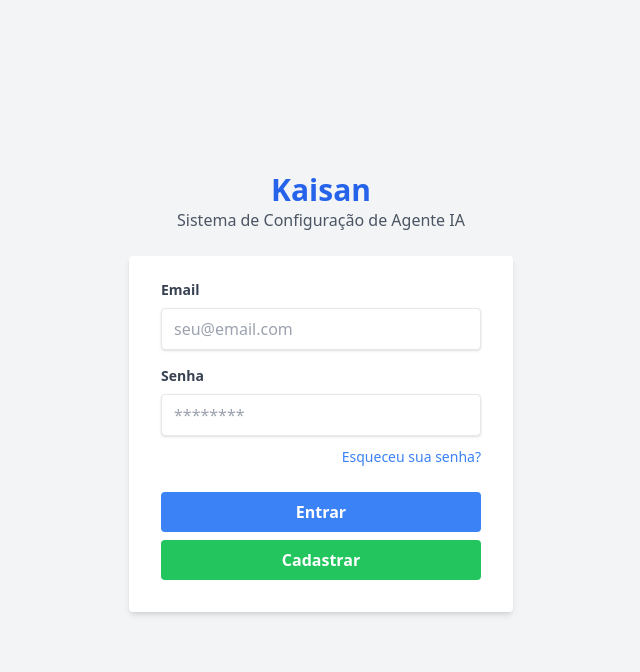
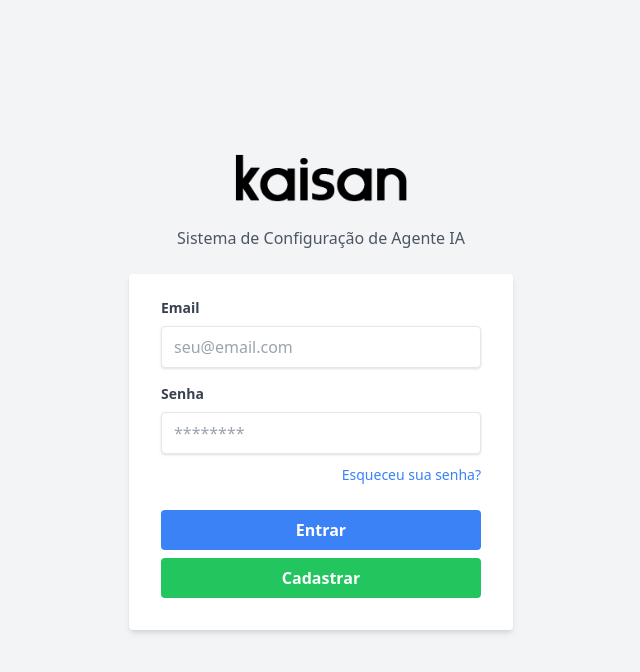
Before and after one commit to juniorbra/kaisan, a Next.js app: page / in a window 1280 px wide. Shown: the top 672 px of the page, without its empty margins (319-959 px from the left). Built offline with nearby package versions, Linux system fonts and the light colour scheme; no server answers; the database is empty.

Commit message:
v2.0.0 logo e ajustes

```diff
--- a/src/components/Auth.tsx
+++ b/src/components/Auth.tsx
@@ -65,7 +65,11 @@ export default function Auth() {
   return (
     <div className="flex flex-col items-center justify-center min-h-screen p-4">
       <div className="w-full max-w-sm text-center mb-6">
-        <h1 className="text-3xl font-bold text-blue-600">Kaisan</h1>
+        <img
+          src="/images/logo-kaisan.png"
+          alt="Logo Kaisan"
+          className="mx-auto mb-6 h-12 w-auto"
+        />
         <p className="text-gray-600">Sistema de Configuração de Agente IA</p>
       </div>
       <div className="w-full max-w-sm">
--- a/src/components/Navbar.tsx
+++ b/src/components/Navbar.tsx
@@ -20,7 +20,11 @@ export default function Navbar({ session }: NavbarProps) {
       <div className="max-w-7xl mx-auto px-4 sm:px-6 lg:px-8">
         <div className="flex justify-between h-16">
           <div className="flex-shrink-0 flex items-center">
-            <span className="text-blue-600 font-bold text-xl">Kaisan</span>
+            <img
+              src="/images/logo-kaisan.png"
+              alt="Logo Kaisan"
+              className="h-8 w-auto"
+            />
           </div>
           <div className="hidden sm:flex sm:flex-1 sm:justify-center">
             <div className="flex space-x-8">
--- a/src/pages/_app.tsx
+++ b/src/pages/_app.tsx
@@ -1,8 +1,16 @@
 import '../styles/globals.css'
 import type { AppProps } from 'next/app'
+import Head from 'next/head'
 
 function MyApp({ Component, pageProps }: AppProps) {
-  return <Component {...pageProps} />
+  return (
+    <>
+      <Head>
+        <link rel="icon" href="/favicon.ico" />
+      </Head>
+      <Component {...pageProps} />
+    </>
+  )
 }
 
 export default MyApp
```
Also changed, not shown: public/images/logo-kaisan.png (added), 1 other file (tests, documents, lock files or other folders).
